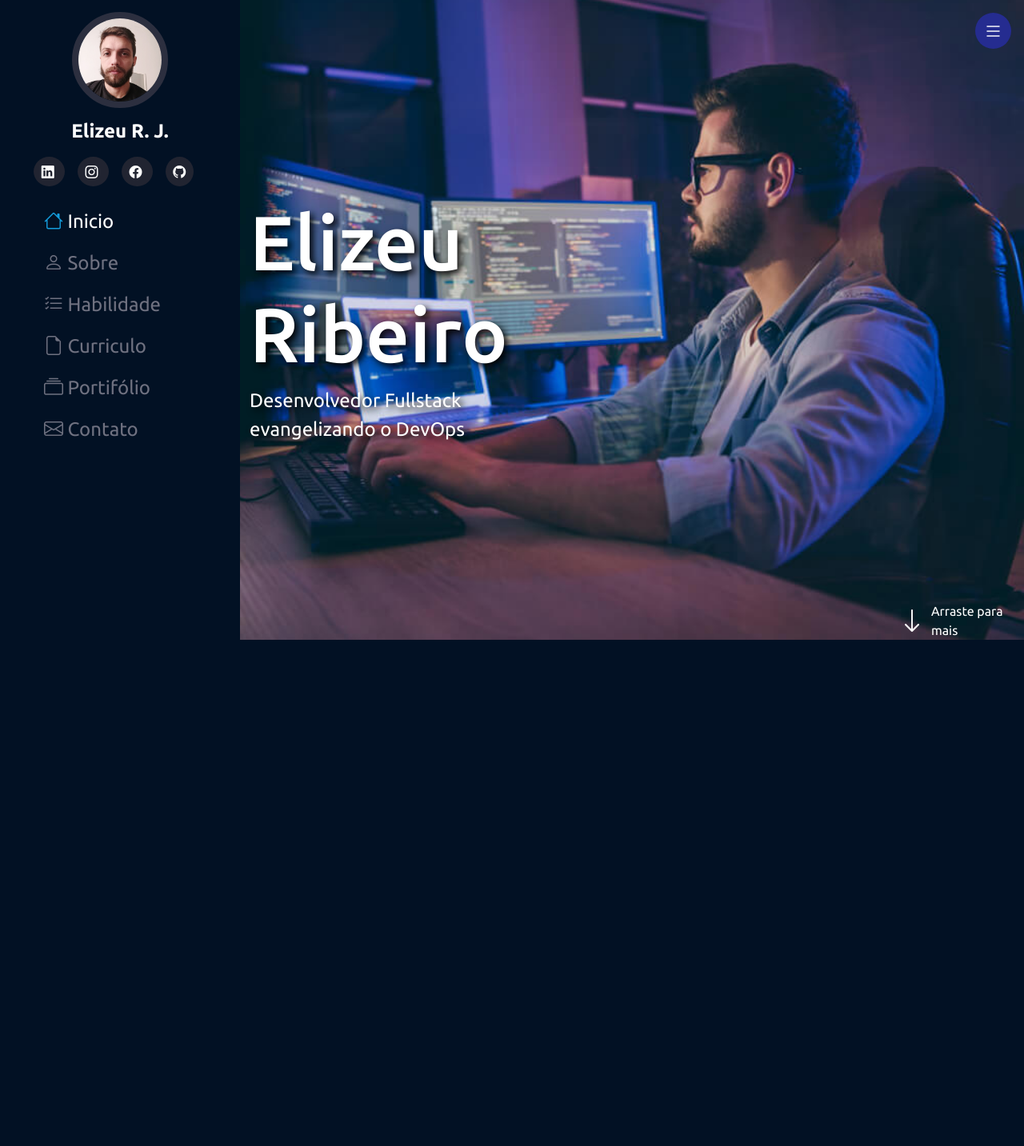
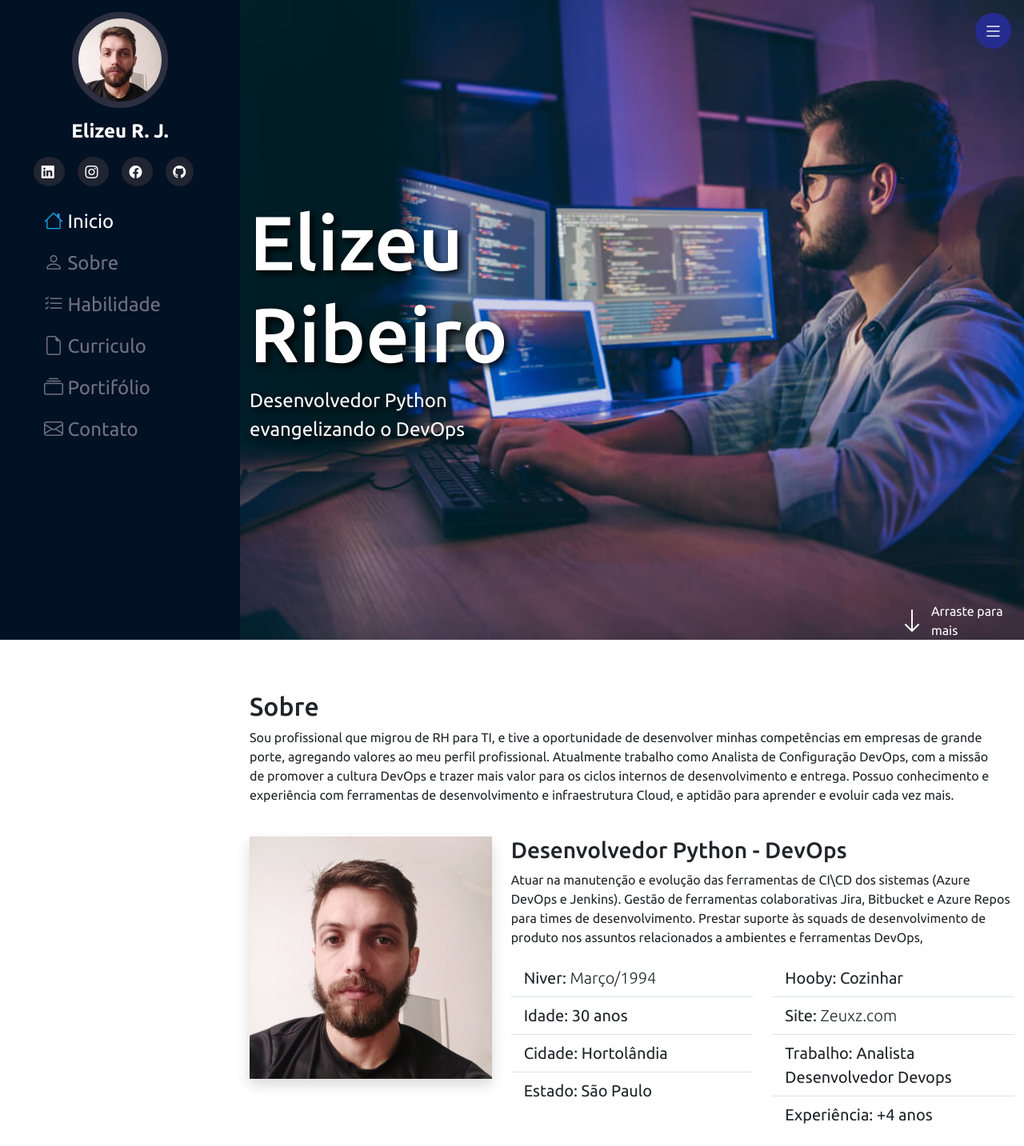
Before and after one commit to elizeurjr/zeuxz-portifolio, a Python web app: template templates/index.html in a window 1280 px wide. Shown: the whole page at 80% size. Before the commit the page ends 800 px from the top, so only its background shows below. Run offline with Jinja, Linux system fonts and the light colour scheme; the template is opened without the code that fills it, so the values that code supplies are empty; some libraries are stand-ins or nearby versions.

Commit message:
feat: added About section and style

```diff
--- a/static/style.css
+++ b/static/style.css
@@ -156,3 +156,17 @@
         font-size: 1rem;
     }
 }
+
+*::-webkit-scrollbar {
+    width: 10px;
+}
+
+*::-webkit-scrollbar-track {
+    width: 12px;
+    box-shadow: inset 0 0 .3rem #00000050;
+    background-color: #fff;
+}
+
+*::-webkit-scrollbar-thumb {
+    background-color: #252c90;
+}
--- a/templates/index.html
+++ b/templates/index.html
@@ -1,5 +1,6 @@
 <!DOCTYPE html>
 <html lang="pt-br">
+
 <head>
   <meta charset="UTF-8">
   <meta name="viewport" content="width=device-width, initial-scale=1.0">
@@ -8,6 +9,7 @@
   <link rel="stylesheet" href="https://cdn.jsdelivr.net/npm/bootstrap-icons@1.11.3/font/bootstrap-icons.min.css">
   <title>Zeuxz</title>
 </head>
+
 <body>
 
   <i class="bi bi-list menu-mobile"></i>
@@ -35,13 +37,13 @@
     <nav id="navbar" class="nav-menu">
       <ul class="nav flex-column">
         <li class="nav-item">
-                  <a class="nav-link active" aria-current="page" href="#">
-                    <i class="bi bi-house"></i>  Inicio
+          <a class="nav-link active" aria-current="page" href="#inicio">
+            <i class="bi bi-house"></i> Inicio
           </a>
         </li>
         <li class="nav-item">
-                  <a class="nav-link" href="#">
-                    <i class="bi bi-person"></i>  Sobre
+          <a class="nav-link" href="#sobre">
+            <i class="bi bi-person"></i> Sobre
           </a>
         </li>
         <li class="nav-item">
@@ -72,20 +74,89 @@
 
       <div class="col-md-5 d-flex justify-content-center align-items-center flex-column">
         <h2 class="text-white text-shadow">Elizeu Ribeiro</h2>
-                <span id="subtitle" class="text-white text-shadow">Desenvolvedor Fullstack evangelizando o DevOps</span>
+        <span id="subtitle" class="text-white text-shadow">Desenvolvedor Python evangelizando o DevOps</span>
       </div>
 
       <div class="col-md-7 d-flex justify-content-end align-items-end">
         <div id="arraste" class="d-flex align-items-center">
           <i class="bi bi-arrow-down text-white pe-2 fs-2" aria-hidden="true"></i>
-                    <a href="">Arraste para mais</a>
+          <a href="#sobre">Arraste para mais</a>
         </div>
       </div>
 
+    </section>
+
+    <section class="container mt-5" id="sobre">
+      <div class="row w-100">
+        <div class="col-md-12">
+          <h2 class="pt-3">Sobre</h2>
+          <p>Sou profissional que migrou de RH para TI, e tive a oportunidade de desenvolver minhas competências em
+            empresas de
+            grande porte, agregando valores ao meu perfil profissional. Atualmente trabalho como Analista de
+            Configuração DevOps,
+            com a missão de promover a cultura DevOps e trazer mais valor para os ciclos internos de desenvolvimento e
+            entrega.
+            Possuo conhecimento e experiência com ferramentas de desenvolvimento e infraestrutura Cloud, e aptidão para
+            aprender
+            e evoluir cada vez mais.
+          </p>
+        </div>
+      </div>
+
+      <div class="row mt-4">
+        <div class="col-md-4">
+          <img class="img-fluid shadow" src="../static/img/2023-03-31-1234171432.jpg" alt="Foto Elizeu">
+        </div>
+        <div class="col-md-8">
+          <h3>Desenvolvedor Python - DevOps</h3>
+          <p>
+            Atuar na manutenção e evolução das ferramentas de CI\CD dos sistemas (Azure DevOps e Jenkins). Gestão de
+            ferramentas
+            colaborativas Jira, Bitbucket e Azure Repos para times de desenvolvimento. Prestar suporte às squads de
+            desenvolvimento
+            de produto nos assuntos relacionados a ambientes e ferramentas DevOps,</p>
+          <div class="row mt-3 mb-3">
+            <div class="col-md-6">
+              <ul class="list-group list-group-flush fs-5">
+                <li class="list-group-item">
+                  Niver: <span class="fw-lighter">Março/1994</span>
+                </li>
+                <li class="list-group-item">
+                  Idade: <span class="span-fw-lighter">30 anos</span>
+                </li>
+                <li class="list-group-item">
+                  Cidade: <span class="span-fw-lighter">Hortolândia</span>
+                </li>
+                <li class="list-group-item">
+                  Estado: <span class="span-fw-lighter">São Paulo</span>
+                </li>
+              </ul>
+            </div>
+            <div class="col-md-6">
+              <ul class="list-group list-group-flush fs-5">
+                <li class="list-group-item">
+                  Hooby: <span class="span-fw-lighter">Cozinhar</span>
+                </li>
+                <li class="list-group-item">
+                  Site: <a href="https://github.com/elizeurjr" target="_blank" class="fw-lighter text-decoration-none link-dark">Zeuxz.com</a>
+                </li>
+                <li class="list-group-item">
+                  Trabalho: <span class="span-fw-lighter">Analista Desenvolvedor Devops</span>
+                </li>
+                <li class="list-group-item">
+                  Experiência: <span class="span-fw-lighter">+4 anos</span>
+                </li>
+              </ul>
+            </div>
+          </div>
+
+        </div>
+      </div>
     </section>
   </main>
 
   <script src="../static/bootstrap/js/bootstrap.bundle.min.js"></script>
   <script src="../static/script.js"></script>
 </body>
+
 </html>
```
Lines whose indentation alone changed are shown as unchanged.
